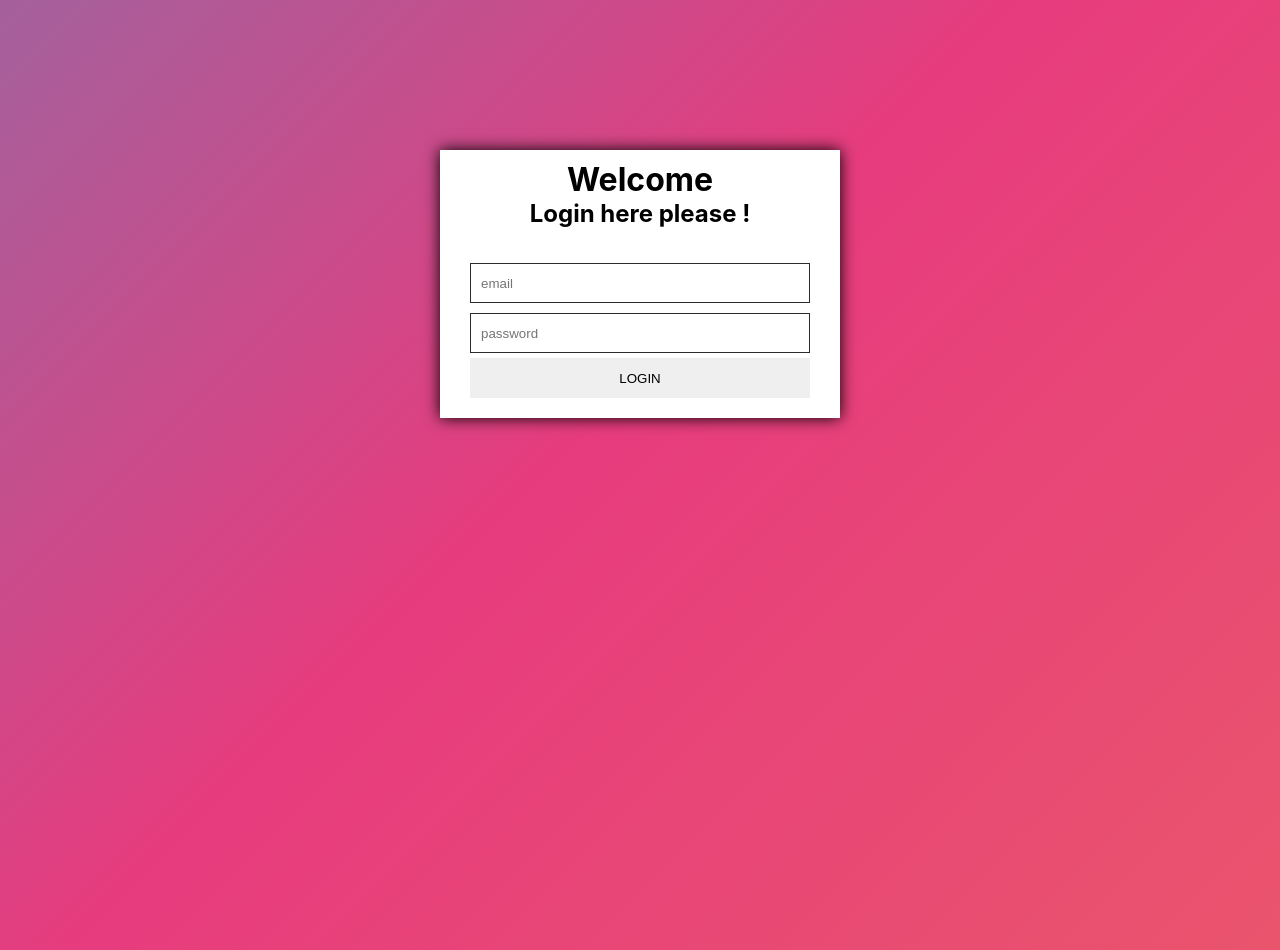
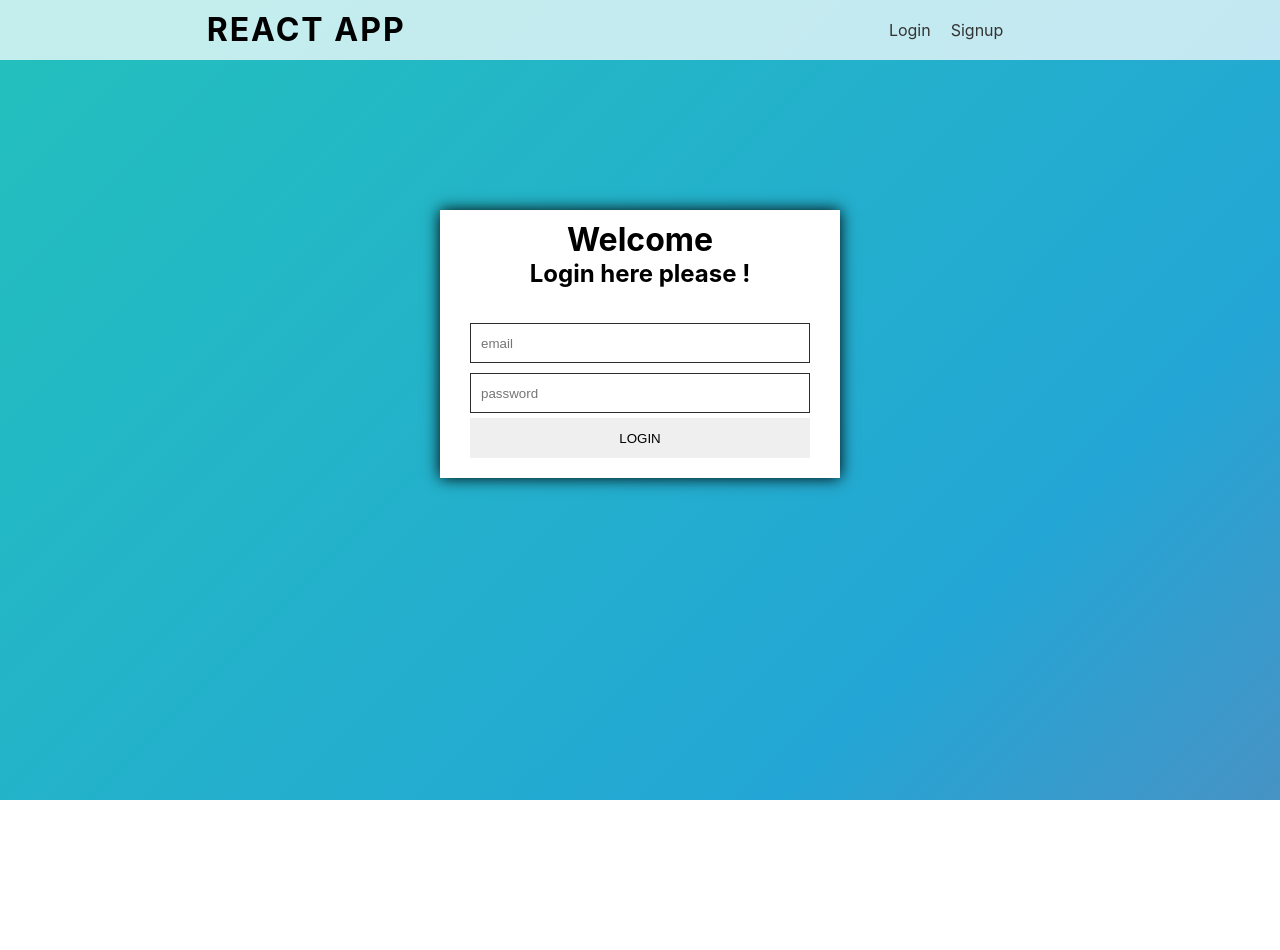
Before and after one commit to murito7/congenial-umbrella, a React (Create React App) app: page /login in a window 1280 px wide. After the commit the page ends 800 px from the top, so only its background shows below. Built offline with nearby package versions, Linux system fonts and the light colour scheme.

Commit message:
add background wrapper and fix some imports

```diff
--- a/src/App.css
+++ /dev/null
@@ -1,43 +0,0 @@
-.App {
-  text-align: center;
-}
-
-.App-logo {
-  height: 40vmin;
-  pointer-events: none;
-}
-
-@media (prefers-reduced-motion: no-preference) {
-  .App-logo {
-    animation: App-logo-spin infinite 20s linear;
-  }
-}
-body{
-  background: linear-gradient(-45deg, #ee7752, #e73c7e, #23a6d5, #23d5ab);
-  background-size: 400% 400%;
-  animation: gradient 10s ease infinite;
-  min-height: 100vh;
-}
-.App-header {
-  background-color: #282c34;
-  min-height: 100vh;
-  display: flex;
-  flex-direction: column;
-  align-items: center;
-  justify-content: center;
-  font-size: calc(10px + 2vmin);
-  color: white;
-}
-
-.App-link {
-  color: #61dafb;
-}
-
-@keyframes App-logo-spin {
-  from {
-    transform: rotate(0deg);
-  }
-  to {
-    transform: rotate(360deg);
-  }
-}
--- a/src/App.js
+++ b/src/App.js
@@ -1,4 +1,3 @@
-import './App.css';
 import { BrowserRouter as Router, Route, Routes, Navigate } from "react-router-dom";
 import Login from "./pages/Login/Login";
 import Register from "./pages/Register/Register";
--- a/src/pages/HomePage/HomePage.css
+++ b/src/pages/HomePage/HomePage.css
@@ -1,4 +1,10 @@
 @media screen and (min-width:320px) {
+    .wrapper{
+        background: linear-gradient(-45deg, #ee7752, #e73c7e, #23a6d5, #23d5ab);
+        background-size: 400% 400%;
+        animation: gradient 10s ease infinite;
+        min-height: 100vh;
+    }
     .content{
         margin-top: 50px;
     }
--- a/src/pages/HomePage/HomePage.js
+++ b/src/pages/HomePage/HomePage.js
@@ -10,9 +10,9 @@ import Navbar from "../../components/Navbar/Navbar"
 
 export default function HomePage() {
   return (
-    <>
+    <div className="wrapper">
     <Navbar/>
-<div className='content'>
+      <div className='content'>
       <h1>Welcome to the Home Page</h1>
       <h3>Here you can see all of our projects</h3>
       <div className='projects'>
@@ -44,7 +44,6 @@ export default function HomePage() {
         />
       </div>
     </div>
-    </>
-
+    </div>
   )
 }
--- a/src/pages/Login/Login.css
+++ b/src/pages/Login/Login.css
@@ -4,6 +4,12 @@
     box-sizing: border-box;
 }
 @media screen and (min-width:320px) {
+    .wrapper{
+        background: linear-gradient(-45deg, #ee7752, #e73c7e, #23a6d5, #23d5ab);
+        background-size: 400% 400%;
+        animation: gradient 10s ease infinite;
+        min-height: 100vh;
+    }
     .box{
         width: 300px;
         box-shadow:0px 0px 15px 0px #000000;
--- a/src/pages/Login/Login.js
+++ b/src/pages/Login/Login.js
@@ -4,6 +4,7 @@ import { useContext } from "react";
 import { AuthContext } from "../../context/AuthContext";
 import { useNavigate } from "react-router";
 import authService from "../../auth/authService";
+import Navbar from "../../components/Navbar/Navbar"
 import "./Login.css";
 
 export default function Login() {
@@ -26,6 +27,8 @@ export default function Login() {
   };
 
   return (
+    <div className="wrapper">
+    <Navbar/>
     <div className="box">
       <div className="page-messages">
         <h1>Welcome</h1>
@@ -47,5 +50,6 @@ export default function Login() {
         <button>login</button>
       </form>
     </div>
+    </div>
   );
 }
--- a/src/pages/Register/Register.css
+++ b/src/pages/Register/Register.css
@@ -4,6 +4,12 @@
     box-sizing: border-box;
 }
 @media screen and (min-width:320px) {
+    .wrapper{
+        background: linear-gradient(-45deg, #ee7752, #e73c7e, #23a6d5, #23d5ab);
+        background-size: 400% 400%;
+        animation: gradient 10s ease infinite;
+        min-height: 100vh;
+    }
     .box{
         width: 260px;
         box-shadow:0px 0px 15px 0px #000000;
--- a/src/pages/Register/Register.js
+++ b/src/pages/Register/Register.js
@@ -17,7 +17,7 @@ export default function Register() {
   };
 
   return (
-    <>
+    <div className="wrapper">
       <Navbar/>
       <div className="box">
       <div className="page-messages">
@@ -40,6 +40,6 @@ export default function Register() {
         <button>submit</button>
       </form>
     </div>
-    </>
+    </div>
   );
 }
```
